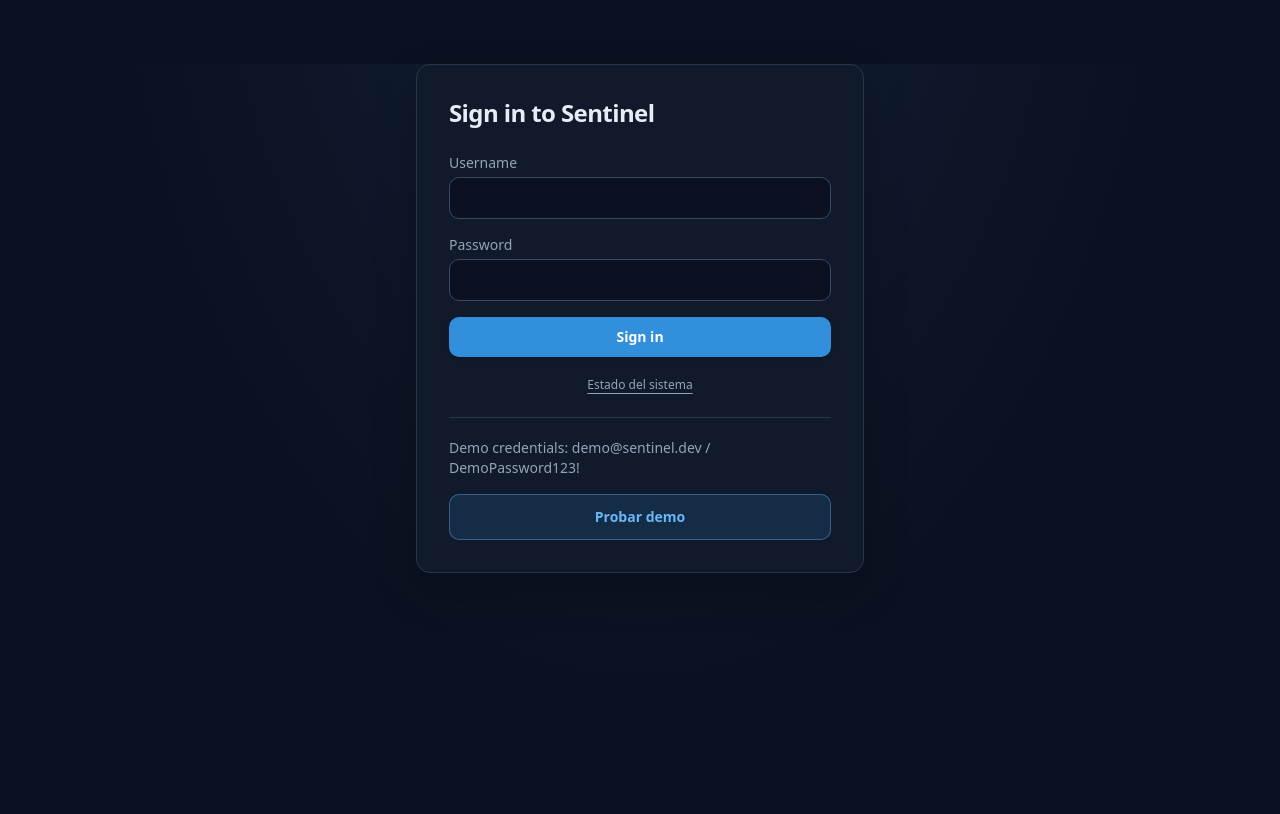
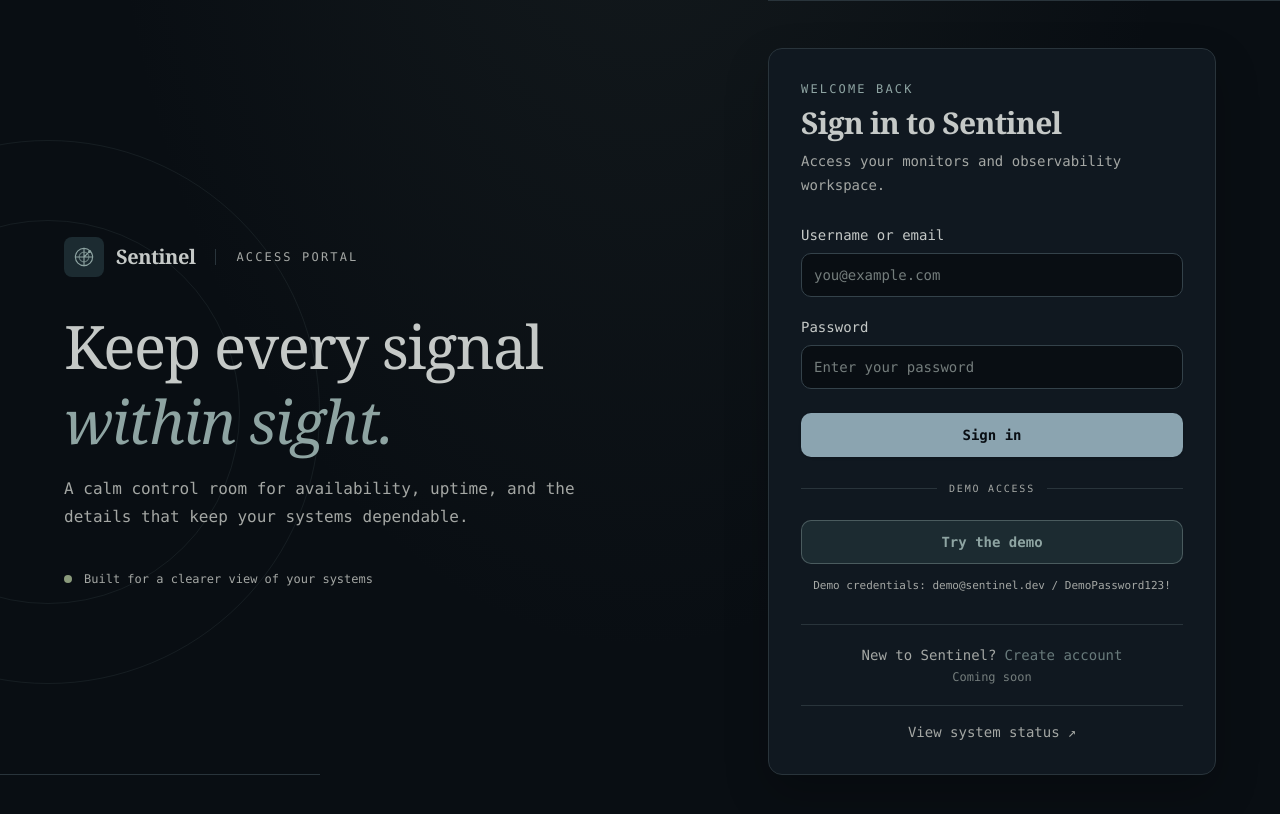
Before and after one commit to EliottV17/sentinel-project, a React (Vite) app in the folder frontend/: page /login in a window 1280 px wide. Shown: the top 814 px of the page. Built offline with nearby package versions, Linux system fonts and the light colour scheme; no server answers.

Commit message:
feat(frontend): port Sentinel theme and English login design

```diff
--- a/frontend/src/app/styles/globals.css
+++ b/frontend/src/app/styles/globals.css
@@ -1,26 +1,27 @@
 @import "tailwindcss";
 
 @theme {
-  --color-canvas: #0b1120;
-  --color-surface: #111a2b;
-  --color-raised: #172338;
-  --color-line: #26364d;
-  --color-line-strong: #364a65;
-  --color-ink: #e6edf7;
-  --color-muted: #93a4ba;
-  --color-subtle: #667990;
-  --color-accent: #68b7f7;
-  --color-accent-strong: #328fdb;
-  --color-accent-soft: #142c45;
-  --color-success: #62d6a3;
-  --color-success-soft: #12382f;
-  --color-warning: #f3c66c;
-  --color-warning-soft: #3c3019;
-  --color-danger: #ff858e;
-  --color-danger-strong: #e05d6a;
-  --color-danger-soft: #43232f;
+  --color-canvas: #090e13;
+  --color-surface: #101820;
+  --color-raised: #151e26;
+  --color-line: #29343b;
+  --color-line-strong: #34424a;
+  --color-ink: #c5c9c7;
+  --color-muted: #a4a7a4;
+  --color-subtle: #747d7c;
+  --color-accent: #8ea4a2;
+  --color-accent-strong: #8ba4b0;
+  --color-accent-soft: #1c2b31;
+  --color-success: #8a9a7b;
+  --color-success-soft: #202b25;
+  --color-warning: #c4b28a;
+  --color-warning-soft: #302b21;
+  --color-danger: #c4746e;
+  --color-danger-strong: #b96561;
+  --color-danger-soft: #392523;
   --font-sans: ui-sans-serif, system-ui, -apple-system, BlinkMacSystemFont, "Segoe UI", sans-serif;
   --font-mono: ui-monospace, SFMono-Regular, Menlo, Monaco, Consolas, "Liberation Mono", monospace;
+  --font-serif: Georgia, "Times New Roman", serif;
   --text-display: 2rem;
   --text-heading: 1.5rem;
   --text-body: 0.9375rem;
@@ -32,12 +33,12 @@
   --radius-panel: 0.875rem;
   --radius-control: 0.625rem;
   --shadow-panel: 0 18px 44px rgb(0 0 0 / 0.22);
-  --shadow-glow: 0 0 0 1px rgb(104 183 247 / 0.12), 0 12px 30px rgb(0 0 0 / 0.2);
+  --shadow-glow: 0 0 0 1px rgb(142 164 162 / 0.12), 0 12px 30px rgb(0 0 0 / 0.2);
 }
 
 :root {
   color-scheme: dark;
-  font-family: var(--font-sans);
+  font-family: var(--font-mono);
   background: var(--color-canvas);
   color: var(--color-ink);
   font-synthesis: none;
@@ -51,13 +52,19 @@ body {
   min-height: 100vh;
   margin: 0;
   background:
-    radial-gradient(ellipse at 50% -35%, rgb(36 79 120 / 0.28), transparent 60%),
+    radial-gradient(ellipse at 50% -35%, rgb(77 91 84 / 0.16), transparent 60%),
     var(--color-canvas);
   color: var(--color-ink);
 }
 
+h1,
+h2,
+h3 {
+  font-family: var(--font-serif);
+}
+
 ::selection {
-  background: rgb(104 183 247 / 0.32);
+  background: rgb(142 164 162 / 0.32);
   color: var(--color-ink);
 }
 
@@ -104,19 +111,19 @@ input {
 }
 
 .status-badge.border-emerald-300 {
-  border-color: rgb(98 214 163 / 0.3);
+  border-color: rgb(138 154 123 / 0.3);
   background-color: var(--color-success-soft);
   color: var(--color-success);
 }
 
 .status-badge.border-amber-300 {
-  border-color: rgb(243 198 108 / 0.3);
+  border-color: rgb(196 178 138 / 0.3);
   background-color: var(--color-warning-soft);
   color: var(--color-warning);
 }
 
 .status-badge.border-red-300 {
-  border-color: rgb(255 133 142 / 0.3);
+  border-color: rgb(196 116 110 / 0.3);
   background-color: var(--color-danger-soft);
   color: var(--color-danger);
 }
@@ -142,7 +149,6 @@ input {
   color: var(--color-muted);
 }
 
-
 @media (prefers-reduced-motion: reduce) {
   *,
   *::before,
--- /dev/null
+++ b/frontend/src/components/SentinelBrand.tsx
@@ -0,0 +1,23 @@
+interface SentinelBrandProps {
+  compact?: boolean;
+}
+
+/** Consistent brand lockup for authentication and the signed-in shell. */
+export function SentinelBrand({ compact = false }: SentinelBrandProps) {
+  return (
+    <span className="inline-flex items-center gap-3">
+      <span
+        aria-hidden="true"
+        className={`flex shrink-0 items-center justify-center rounded-lg bg-accent-soft text-accent ${compact ? "size-8" : "size-10"}`}
+      >
+        <svg viewBox="0 0 32 32" fill="none" className="size-6" focusable="false">
+          <circle cx="16" cy="16" r="11.5" stroke="currentColor" strokeWidth="1.5" />
+          <circle cx="16" cy="16" r="6.5" stroke="currentColor" strokeWidth="1.5" opacity="0.65" />
+          <path d="M16 4.5v23M4.5 16h23M16 16l7.5-7.5" stroke="currentColor" strokeWidth="1.5" strokeLinecap="round" />
+          <circle cx="23.5" cy="8.5" r="2" fill="currentColor" />
+        </svg>
+      </span>
+      <span className="font-serif text-xl font-semibold tracking-tight text-ink">Sentinel</span>
+    </span>
+  );
+}
--- a/frontend/src/features/login/LoginPage.tsx
+++ b/frontend/src/features/login/LoginPage.tsx
@@ -5,6 +5,7 @@ import { z } from "zod";
 import { Link, useLocation, useNavigate } from "react-router-dom";
 import { ApiError } from "../../app/api/client";
 import { useAuth } from "../../app/auth/AuthProvider";
+import { SentinelBrand } from "../../components/SentinelBrand";
 
 const demoEmail = import.meta.env.VITE_DEMO_USER_EMAIL || "demo@sentinel.dev";
 const demoPassword = import.meta.env.VITE_DEMO_USER_PASSWORD || "DemoPassword123!";
@@ -41,9 +42,7 @@ export function LoginPage() {
 
   const ownsNavigationRef = useRef(false);
 
-  // Already authenticated visitors never see the form — but a successful
-  // login from this page owns the post-login navigation (to `from`), so the
-  // redirect must not fight it.
+  // A successful login owns navigation to the original protected destination.
   useEffect(() => {
     if (isAuthenticated && !ownsNavigationRef.current) {
       navigate("/", { replace: true });
@@ -83,41 +82,85 @@ export function LoginPage() {
   });
 
   return (
-    <div className="mx-auto mt-10 w-full max-w-md rounded-panel border border-line bg-surface p-6 shadow-panel sm:mt-16 sm:p-8">
-      <h1 className="mb-6 text-2xl font-semibold tracking-tight text-ink">
+    <main className="relative flex min-h-screen items-center overflow-hidden px-5 py-8 text-ink sm:px-8 sm:py-12">
+      <div className="pointer-events-none absolute inset-0 overflow-hidden" aria-hidden="true">
+        <div className="absolute -left-56 top-1/2 size-[34rem] -translate-y-1/2 rounded-full border border-accent/10" />
+        <div className="absolute -left-36 top-1/2 size-[24rem] -translate-y-1/2 rounded-full border border-accent/10" />
+        <div className="absolute right-0 top-0 h-px w-2/5 bg-line" />
+        <div className="absolute bottom-12 left-0 h-px w-1/4 bg-line" />
+      </div>
+
+      <div className="relative mx-auto grid w-full max-w-6xl gap-8 lg:grid-cols-[minmax(0,1fr)_minmax(24rem,28rem)] lg:items-center lg:gap-16">
+        <section className="flex flex-col">
+          <div className="mb-8 flex items-center justify-between lg:justify-start lg:gap-5">
+            <SentinelBrand />
+            <span className="font-mono text-[10px] uppercase tracking-[0.18em] text-muted lg:border-l lg:border-line lg:pl-5 lg:text-xs">
+              Access portal
+            </span>
+          </div>
+          <p className="mb-4 max-w-xl font-serif text-4xl leading-tight tracking-tight text-ink sm:text-5xl xl:text-6xl">
+            Keep every signal
+            <span className="block italic text-accent">within sight.</span>
+          </p>
+          <p className="max-w-lg text-sm leading-7 text-muted sm:text-base">
+            A calm control room for availability, uptime, and the details that keep your systems dependable.
+          </p>
+          <div className="mt-8 flex items-center gap-3 text-xs text-muted sm:mt-10">
+            <span className="size-2 rounded-full bg-success" aria-hidden="true" />
+            Built for a clearer view of your systems
+          </div>
+        </section>
+
+        <section className="w-full rounded-panel border border-line bg-surface p-6 shadow-panel sm:p-8">
+          <div className="mb-7">
+            <p className="mb-2 text-xs font-medium uppercase tracking-[0.18em] text-accent">
+              Welcome back
+            </p>
+            <h1 className="text-3xl font-semibold tracking-tight text-ink">
               Sign in to Sentinel
             </h1>
-      <form onSubmit={onSubmit} className="flex flex-col gap-4" noValidate>
-        <div className="flex flex-col gap-1">
-          <label htmlFor="username" className="text-sm font-medium text-muted">
-            Username
+            <p className="mt-2 text-sm leading-6 text-muted">
+              Access your monitors and observability workspace.
+            </p>
+          </div>
+
+          <form onSubmit={onSubmit} className="flex flex-col gap-5" noValidate>
+            <div className="flex flex-col gap-2">
+              <label htmlFor="username" className="text-sm font-medium text-ink">
+                Username or email
               </label>
               <input
                 id="username"
                 type="text"
                 autoComplete="username"
+                placeholder="you@example.com"
+                aria-invalid={errors.username !== undefined}
+                aria-describedby={errors.username ? "username-error" : undefined}
                 {...register("username")}
-            className="w-full rounded-control border border-line-strong bg-canvas px-3 py-2.5 text-sm text-ink focus:border-accent focus:outline-none focus:ring-2 focus:ring-accent/20"
+                className="h-11 w-full rounded-control border border-line-strong bg-canvas px-3 text-sm text-ink outline-none placeholder:text-subtle focus:border-accent focus:ring-2 focus:ring-accent/20"
               />
               {errors.username !== undefined && (
-            <span className="text-xs text-danger">
+                <span id="username-error" className="text-xs text-danger">
                   {errors.username.message}
                 </span>
               )}
             </div>
-        <div className="flex flex-col gap-1">
-          <label htmlFor="password" className="text-sm font-medium text-muted">
+            <div className="flex flex-col gap-2">
+              <label htmlFor="password" className="text-sm font-medium text-ink">
                 Password
               </label>
               <input
                 id="password"
                 type="password"
                 autoComplete="current-password"
+                placeholder="Enter your password"
+                aria-invalid={errors.password !== undefined}
+                aria-describedby={errors.password ? "password-error" : undefined}
                 {...register("password")}
-            className="w-full rounded-control border border-line-strong bg-canvas px-3 py-2.5 text-sm text-ink focus:border-accent focus:outline-none focus:ring-2 focus:ring-accent/20"
+                className="h-11 w-full rounded-control border border-line-strong bg-canvas px-3 text-sm text-ink outline-none placeholder:text-subtle focus:border-accent focus:ring-2 focus:ring-accent/20"
               />
               {errors.password !== undefined && (
-            <span className="text-xs text-danger">
+                <span id="password-error" className="text-xs text-danger">
                   {errors.password.message}
                 </span>
               )}
@@ -130,28 +173,56 @@ export function LoginPage() {
             <button
               type="submit"
               disabled={isSubmitting}
-          className="w-full rounded-control bg-accent-strong px-4 py-2.5 text-sm font-semibold text-white shadow-sm hover:bg-accent hover:shadow-glow disabled:cursor-not-allowed disabled:opacity-50"
+              className="mt-1 h-11 w-full rounded-control bg-accent-strong px-4 text-sm font-semibold text-canvas shadow-sm hover:bg-accent hover:shadow-glow disabled:cursor-not-allowed disabled:opacity-50"
             >
               Sign in
             </button>
           </form>
-      <p className="mt-5 text-center text-xs text-muted">
-        <Link to="/status" className="underline underline-offset-4 hover:text-accent">
-          Estado del sistema
-        </Link>
+
+          <div className="my-6 flex items-center gap-3 text-[10px] uppercase tracking-[0.18em] text-muted">
+            <span className="h-px flex-1 bg-line" />
+            Demo access
+            <span className="h-px flex-1 bg-line" />
+          </div>
+          {demoError !== null && (
+            <p role="alert" className="mb-3 text-center text-sm text-danger">
+              {demoError}
             </p>
-      <div className="mt-6 border-t border-line pt-5 text-sm text-muted">
-        <p>Demo credentials: {demoEmail} / {demoPassword}</p>
-        {demoError !== null && <p role="alert" className="mt-2 text-danger">{demoError}</p>}
+          )}
           <button
             type="button"
             disabled={demoSubmitting}
             onClick={onDemoLogin}
-          className="mt-4 w-full rounded-control border border-accent/40 bg-accent-soft px-4 py-3 text-sm font-semibold text-accent hover:border-accent hover:bg-accent/15 disabled:cursor-not-allowed disabled:opacity-50"
+            className="h-11 w-full rounded-control border border-accent/40 bg-accent-soft px-4 text-sm font-semibold text-accent hover:border-accent hover:bg-accent/15 disabled:cursor-not-allowed disabled:opacity-50"
           >
-          Probar demo
+            {demoSubmitting ? "Opening demo…" : "Try the demo"}
           </button>
+          <p className="mt-3 break-all text-center font-mono text-[11px] leading-5 text-muted">
+            Demo credentials: {demoEmail} / {demoPassword}
+          </p>
+
+          <div className="mt-7 flex flex-wrap items-center justify-center gap-x-2 gap-y-1 border-t border-line pt-5 text-center text-sm text-muted">
+            <span>New to Sentinel?</span>
+            <button
+              type="button"
+              disabled
+              aria-describedby="registration-note"
+              className="cursor-not-allowed font-medium text-accent opacity-70"
+            >
+              Create account
+            </button>
+            <span id="registration-note" className="w-full text-xs text-subtle">
+              Coming soon
+            </span>
           </div>
+          <Link
+            to="/status"
+            className="mt-5 flex w-full items-center justify-center border-t border-line pt-4 text-sm text-muted hover:text-accent"
+          >
+            View system status <span aria-hidden="true" className="ml-2">↗</span>
+          </Link>
+        </section>
       </div>
+    </main>
   );
 }
```
Also changed, not shown: frontend/src/app/AppShell.tsx (+4 -3 lines), 2 other files (tests, documents, lock files or other folders). Lines whose indentation alone changed are shown as unchanged.
